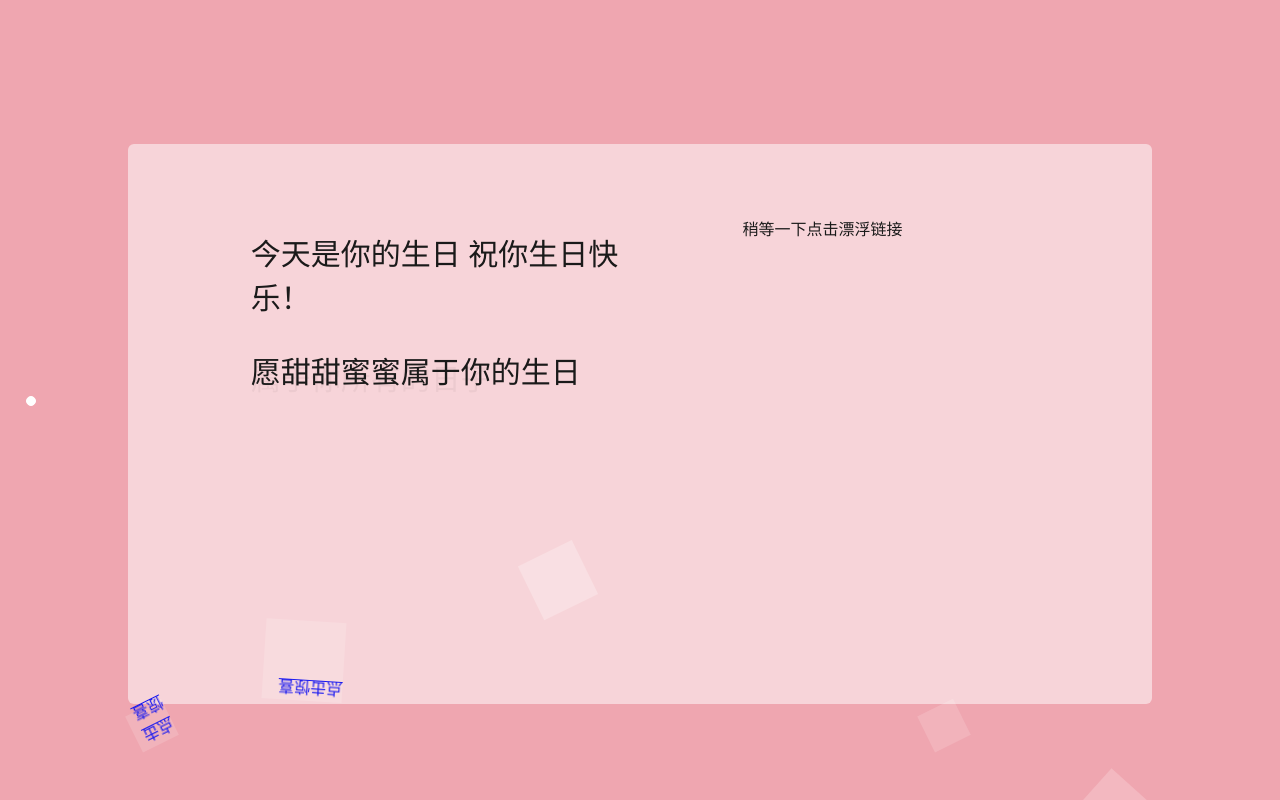
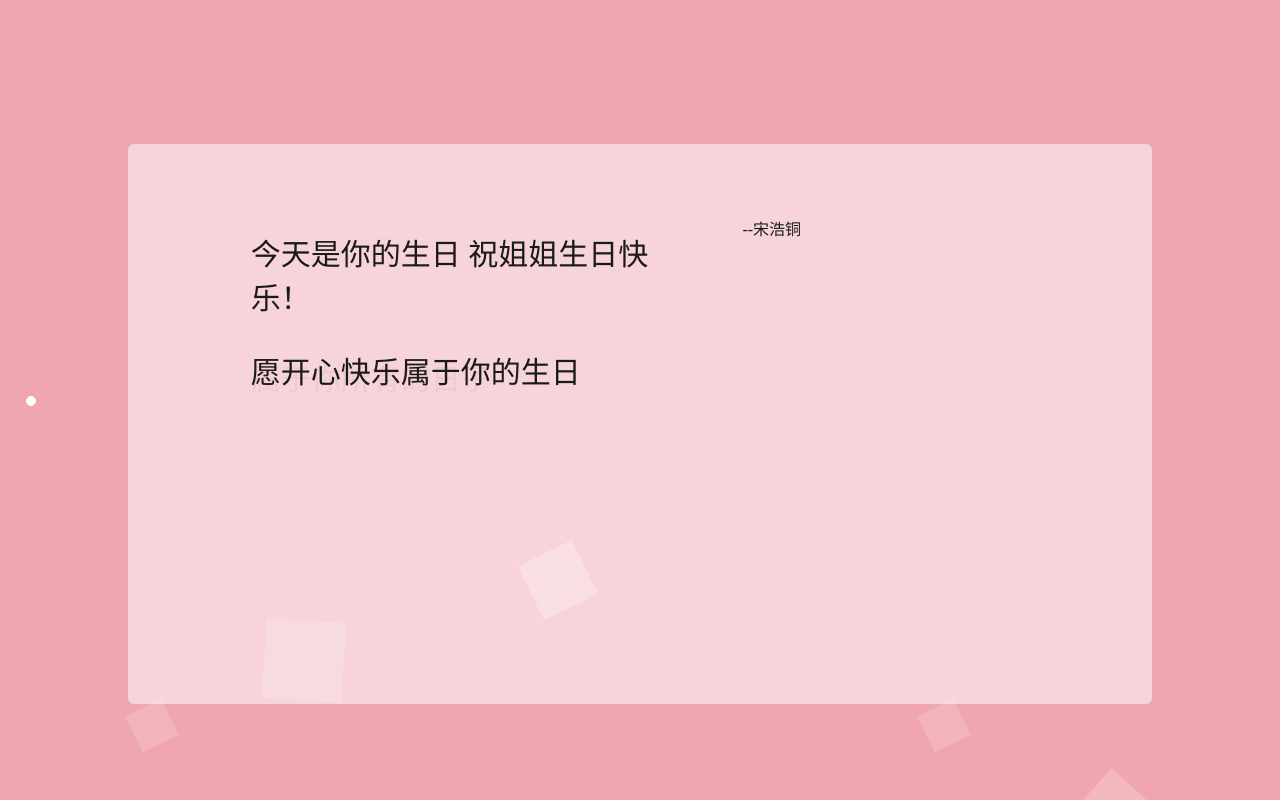
Before and after one commit to Allensht/MSH, a plain HTML site: page Memories.html in a window 1280 px wide. Drawn offline with Linux system fonts and the light colour scheme.

Commit message:
Update Memories.html

```diff
--- a/Memories.html
+++ b/Memories.html
@@ -32,13 +32,13 @@
           <div class="ly-box01">
             <div class="ly-txt01">
               <p class="ly-stxt01">
-                今天是你的生日 祝你生日快乐！
+                今天是你的生日 祝姐姐生日快乐！
               </p>
-              <p class="ly-stxt02">愿甜甜蜜蜜属于你的生日</p>
+              <p class="ly-stxt02">愿开心快乐属于你的生日</p>
               <p class="ly-stxt03">属于你所有的日子</p>
             </div>
             <div class="ly-txt02">
-              <p>稍等一下点击漂浮链接</p>
+              <p>--宋浩铜</p>
             </div>
           </div>
         </div>
@@ -46,15 +46,12 @@
       <!--动态方块-->
       <ul class="bg-bubbles">
         <li>
-          <a href="https://iculture.cc/demo/web_establish/web.php?id=EcsHV0h">点击惊喜</a>
           <!-- <img src="./img/timg.gif" style="width: 100%; height: 100%" /> -->
         </li>
         <li>
-          <a href="https://iculture.cc/demo/web_establish/web.php?id=EcsHV0h">点击惊喜</a>
           <!-- <img src="./img/timg.gif" style="width: 100%; height: 100%" /> -->
         </li>
         <li>
-          <a href="https://iculture.cc/demo/web_establish/web.php?id=EcsHV0h">点击惊喜</a>
           <!-- <img src="./img/timg.gif" style="width: 100%; height: 100%" /> -->
         </li>
         <li>
```
